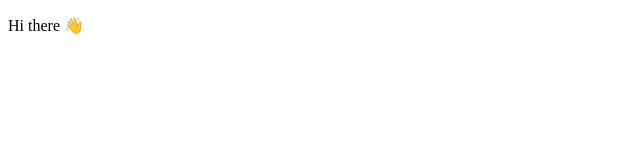
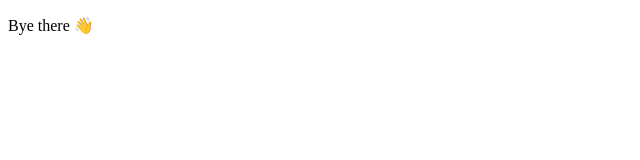
Before and after one commit to thkim7527/thkim7527, a plain HTML site: page index.html in a window 1280 px wide. Shown: the full height of the page, 0-640 px from the left. Drawn offline with Linux system fonts and the light colour scheme.

Commit message:
Update index.html

```diff
--- a/index.html
+++ b/index.html
@@ -5,6 +5,6 @@
         <title>thkim7527</title>
     </head>
     <body>
-        <p>Hi there 👋</p>
+        <p>Bye there 👋</p>
     </body>
 </html>
```
